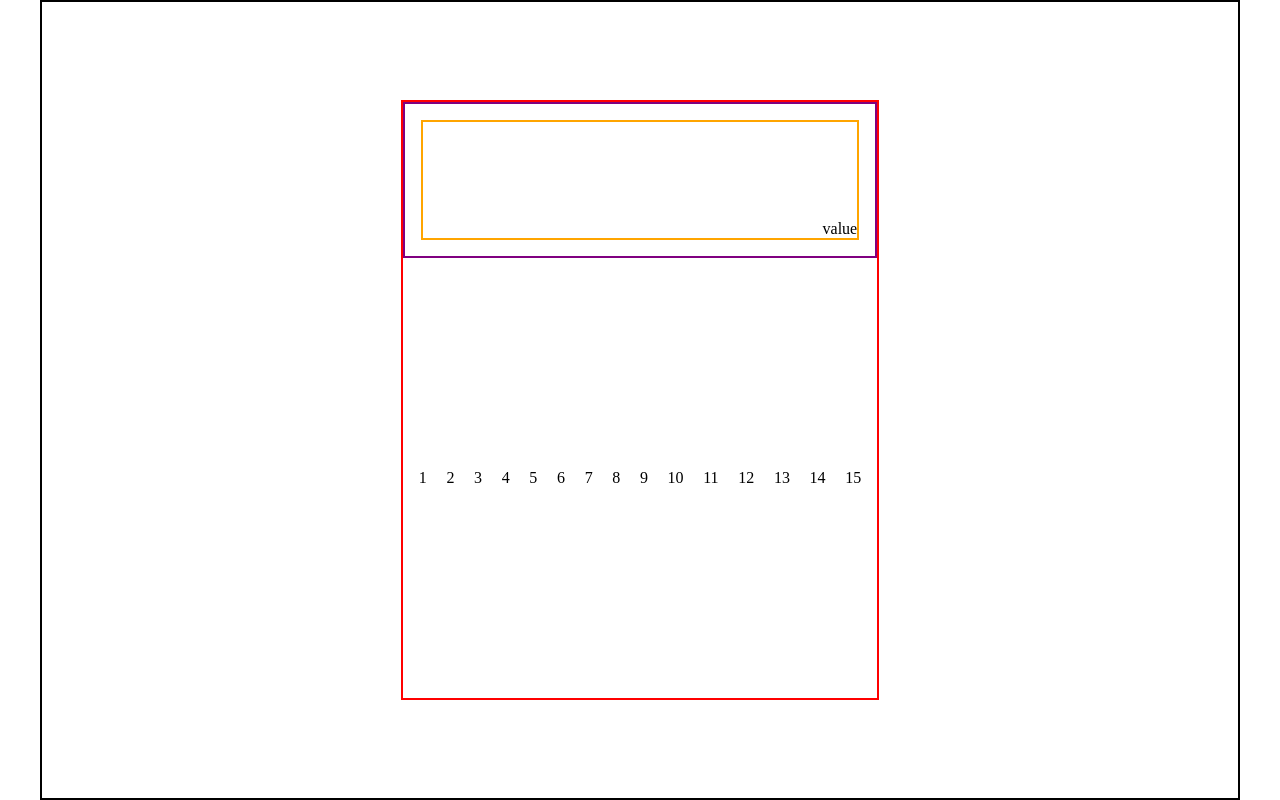
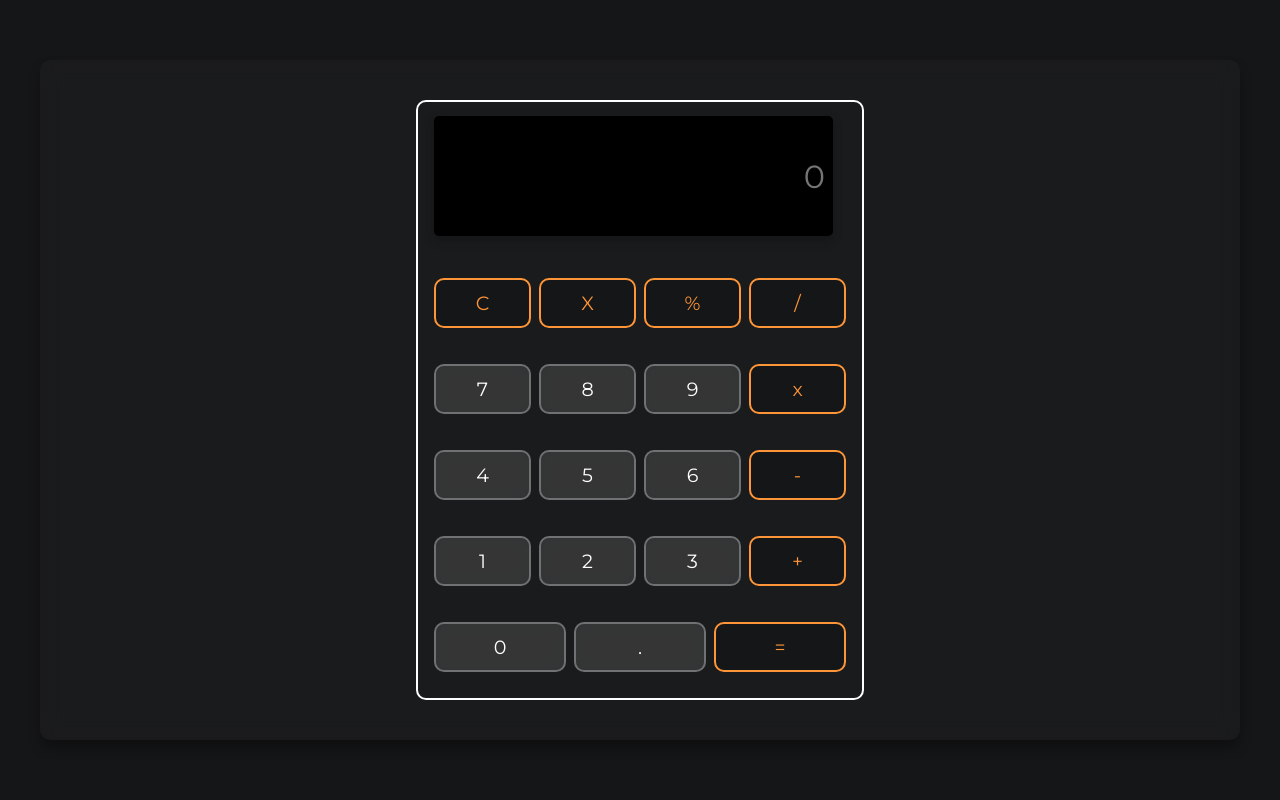
Before and after one commit to KshitijSinghSisodia/Calculator, a plain HTML site: page index.html in a window 1280 px wide. Drawn offline with Linux system fonts and the light colour scheme.

Commit message:
improved the ui and implemented the screen fucntionality

```diff
--- a/index.html
+++ b/index.html
@@ -5,32 +5,46 @@
     <meta http-equiv="X-UA-Compatible" content="IE=edge" />
     <meta name="viewport" content="width=device-width, initial-scale=1.0" />
     <title>Calculator</title>
-    <script src="script.js"></script>
+    <script src="script.js" defer></script>
     <link rel="stylesheet" href="style.css" />
   </head>
   <body>
-    <div class="container">
-      <div class="calculator">
-        <div class="screen-container">
-          <div class="screen">value</div>
+    <div class="container glass-container">
+      <div class="calculator corners">
+        <div class="screen-container corners">
+          <input type="text" placeholder="0" class="screen" />
         </div>
 
         <div class="numbers">
-          <div class="number">1</div>
-          <div class="number">2</div>
-          <div class="number">3</div>
-          <div class="number">4</div>
-          <div class="number">5</div>
-          <div class="number">6</div>
-          <div class="number">7</div>
-          <div class="number">8</div>
-          <div class="number">9</div>
-          <div class="number">10</div>
-          <div class="number">11</div>
-          <div class="number">12</div>
-          <div class="number">13</div>
-          <div class="number">14</div>
-          <div class="number">15</div>
+          <div class="first line">
+            <button class="number" value="C">C</button>
+            <button class="number backSpace" value="X">X</button>
+            <button class="number remainder" value="%">%</button>
+            <button class="number divide" value="/">/</button>
+          </div>
+          <div class="second line">
+            <button class="number seven" value="7">7</button>
+            <button class="number eight" value="8">8</button>
+            <button class="number nine" value="9">9</button>
+            <button class="number mulitply" value="x">x</button>
+          </div>
+          <div class="third line">
+            <button class="number four" value="4">4</button>
+            <button class="number five" value="5">5</button>
+            <button class="number six" value="6">6</button>
+            <button class="number subtract" value="-">-</button>
+          </div>
+          <div class="fourth line">
+            <button class="number one" value="1">1</button>
+            <button class="number two" value="2">2</button>
+            <button class="number three" value="3">3</button>
+            <button class="number add" value="+">+</button>
+          </div>
+          <div class="fifth line">
+            <button class="number zero" value="0">0</button>
+            <button class="number decimal" value=".">.</button>
+            <button class="number calculate" value="=">=</button>
+          </div>
         </div>
       </div>
     </div>
--- a/script.js
+++ b/script.js
@@ -1,3 +1,5 @@
+const placeholderText = "0";
+const allowedValues = /^[0-9+\-*/^().]+$/;
 function add(...args) {
   return args.reduce((a, b) => {
     return a + b;
@@ -46,3 +48,33 @@ function operate(left, operator, right) {
       return;
   }
 }
+
+const value = document.querySelectorAll(".number");
+value.forEach((num) => {
+  num.addEventListener("click", (e) => {
+    console.log(e.target.value);
+  });
+});
+
+const screen = document.querySelector(".screen");
+screen.addEventListener("input", validateInput);
+screen.focus();
+
+function validateInput(e) {
+  const input = e.target.value;
+  if (!allowedValues.test(input)) {
+    e.target.value = input.replace(/[^0-9+\-*/^().]/g, "");
+  }
+}
+
+document.addEventListener("keydown", (e) => {
+  let name = e.key;
+  let code = e.code;
+  console.log(`pressed ${name} code: ${code}`);
+});
+
+// screen is always in focus
+document.addEventListener("click", () => {
+  screen.focus();
+});
+screen.focus();
--- a/style.css
+++ b/style.css
@@ -1,7 +1,10 @@
+@import url("https://fonts.googleapis.com/css2?family=Montserrat:wght@400;700&display=swap");
+
 * {
   box-sizing: border-box;
   margin: 0;
   padding: 0;
+  font-family: "Montserrat", sans-serif;
 }
 
 body {
@@ -9,17 +12,28 @@ body {
   justify-content: center;
   align-items: center;
   min-height: 100vh;
+  background-color: #151617;
 }
+
 .container {
   min-width: 1200px;
-  min-height: 100vh;
-  border: 2px solid black;
   display: flex;
   justify-content: center;
   align-items: center;
 }
+
+.glass-container {
+  background-color: rgba(255, 255, 255, 0.023);
+  backdrop-filter: blur(10px);
+  border-radius: 10px;
+  padding: 40px;
+  text-align: center;
+  box-shadow: 0 8px 12px rgba(0, 0, 0, 0.3);
+  transition: background-color 0.3s ease, color 0.3s ease;
+}
+
 .calculator {
-  border: 2px solid red;
+  border: 2px solid #ffffff;
   display: flex;
   flex-direction: column;
   flex-basis: 40%;
@@ -29,25 +43,97 @@ body {
 }
 
 .screen-container {
-  border: 2px solid purple;
   width: 100%;
-  min-height: 150px;
+  max-height: 150px;
   padding: 16px;
-}
-.screen {
   display: flex;
-  border: 2px solid orange;
-  flex: 1;
-  min-height: 120px;
-  justify-content: end;
   align-items: flex-end;
 }
+
+.screen {
+  flex: none;
+  flex-grow: 0;
+  display: flex;
+  text-overflow: clip;
+  resize: none;
+  height: 120px;
+  text-align: right;
+  padding: 8px;
+  color: #ffffff;
+  box-shadow: 0px 4px 8px #151617;
+  border: none;
+  outline: none;
+  font-size: 32px;
+  overflow: auto;
+  background-color: #000000;
+  border-radius: 5px;
+  caret-color: transparent;
+}
+
 .numbers {
   flex: 1;
   min-height: auto;
   min-width: 100%;
   display: flex;
+  flex-direction: column;
   align-items: center;
   justify-content: space-between;
   padding: 8px 16px;
 }
+
+.line {
+  flex: 1;
+  width: 100%;
+  display: flex;
+  align-items: center;
+  gap: 8px;
+  justify-content: space-between;
+}
+
+.corners {
+  border-radius: 10px;
+}
+
+.number {
+  flex: 1;
+  min-height: 50px;
+  padding: 5px 10px;
+  background-color: rgba(255, 255, 255, 0.1);
+  border: 2px solid rgba(255, 255, 255, 0.3);
+  backdrop-filter: blur(10px);
+  border-radius: 10px;
+  font-size: larger;
+  color: #ffffff;
+  transition: background-color 0.3s ease, color 0.3s ease;
+}
+
+.number:hover {
+  background-color: rgba(255, 255, 255, 0.2);
+  color: #eeeeee;
+}
+
+.first > .number {
+  color: rgb(255, 149, 57);
+  border: 2px solid rgb(255, 149, 57);
+  background-color: #151617;
+}
+
+.first > .number:hover {
+  background-color: #00000096;
+}
+
+div.second button:last-child,
+div.third button:last-child,
+div.fourth button:last-child,
+div.fifth button:last-child {
+  color: rgb(255, 149, 57);
+  border: 2px solid rgb(255, 149, 57);
+  background-color: #151617;
+}
+
+div.second button:last-child:hover,
+div.third button:last-child:hover,
+div.fourth button:last-child:hover,
+div.fifth button:last-child:hover {
+  background-color: #00000096;
+}
```
